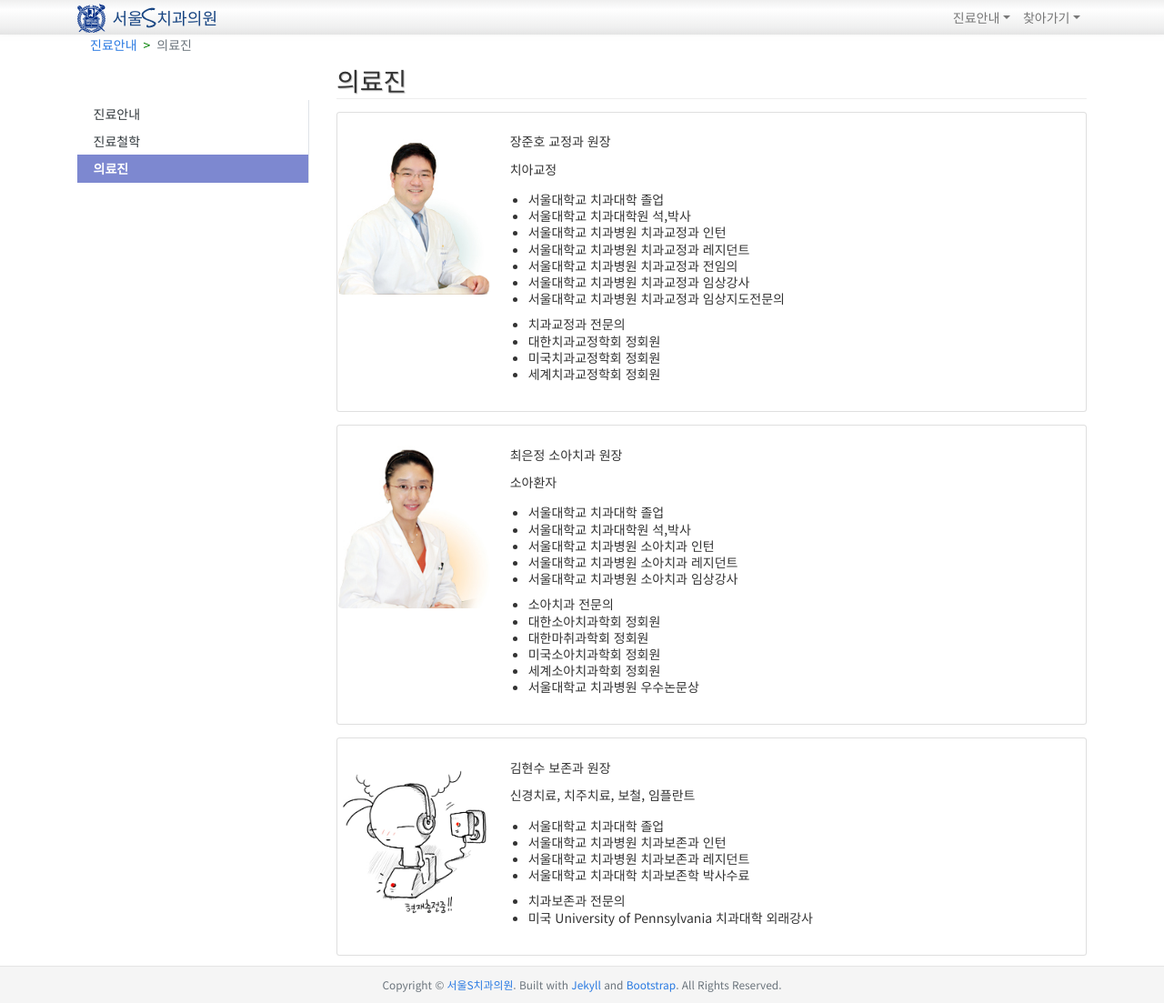
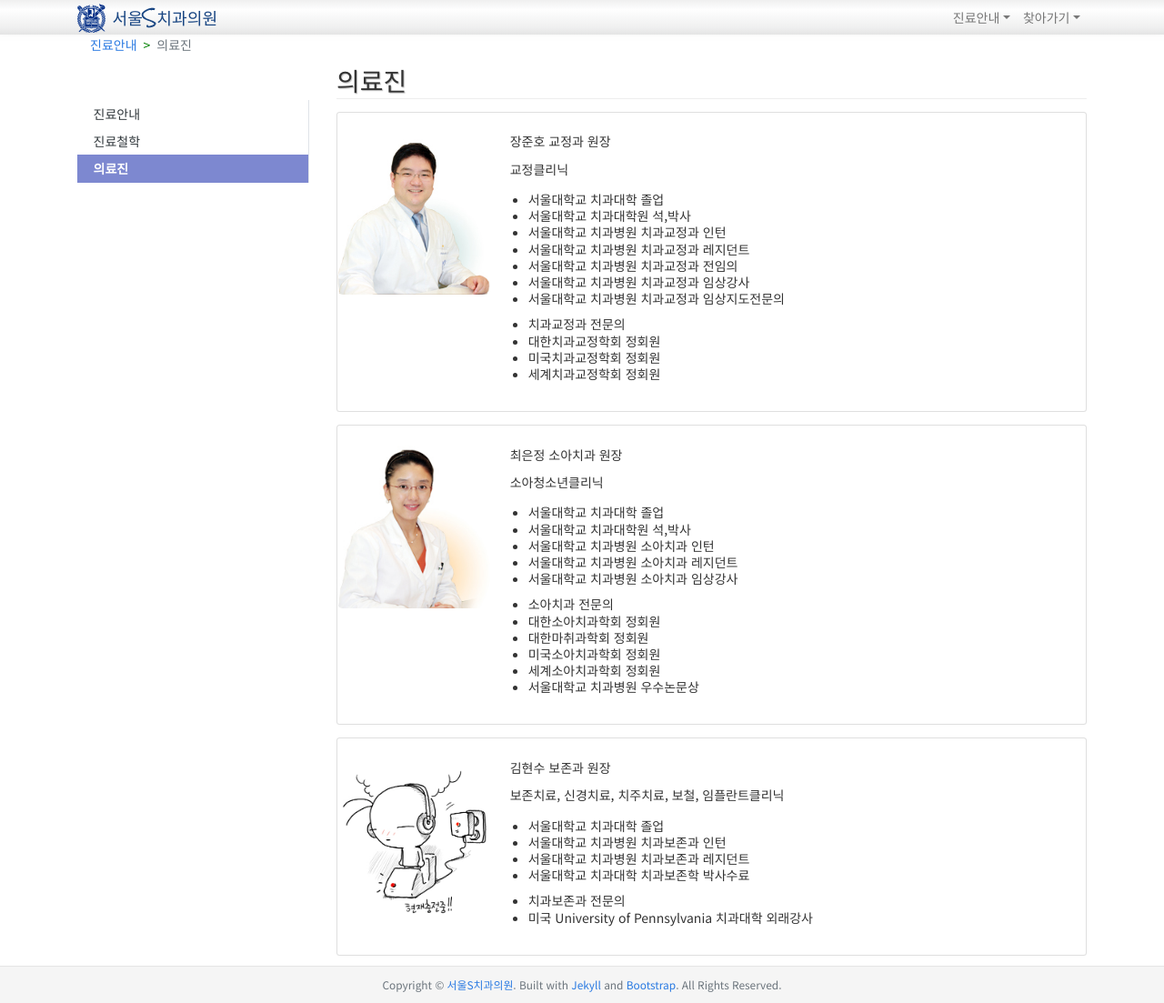
Before and after one commit to gehoon/sdental.clinic, a Jekyll site: the page built from _pages/12-info-dentist.md, in a window 1280 px wide and 1103 px high. Shown: the whole window at 91% size. Built offline with Jekyll 4.4.1, drawn with Linux system fonts in a browser that asks for light colours; some web fonts are replaced.

Commit message:
전문진료영역 표시

```diff
--- a/_data/dentist.yml
+++ b/_data/dentist.yml
@@ -2,7 +2,7 @@
   degree: 교정과 전문의
   role: 교정
   jobtitle: 교정과 원장
-  specialty: 치아교정
+  specialty: 교정클리닉
   portrait: jhjang.jpg
   link: http://www.sorthodontic.com/m2/m2_s1.php
   school:
@@ -23,7 +23,7 @@
   degree: 소아치과 전문의
   role: 소아환자
   jobtitle: 소아치과 원장
-  specialty: 소아환자
+  specialty: 소아청소년클리닉
   portrait: ejchoi.jpg
   link: http://www.sorthodontic.com/m2/m2_s3.php
   school:
@@ -44,7 +44,7 @@
   degree: 치과보존과 전문의
   role: 일반진료
   jobtitle: 보존과 원장
-  specialty: 신경치료, 치주치료, 보철, 임플란트
+  specialty: 보존치료, 신경치료, 치주치료, 보철, 임플란트클리닉
   school:
   - 서울대학교 치과대학 졸업
   - 서울대학교 치과병원 치과보존과 인턴
```
